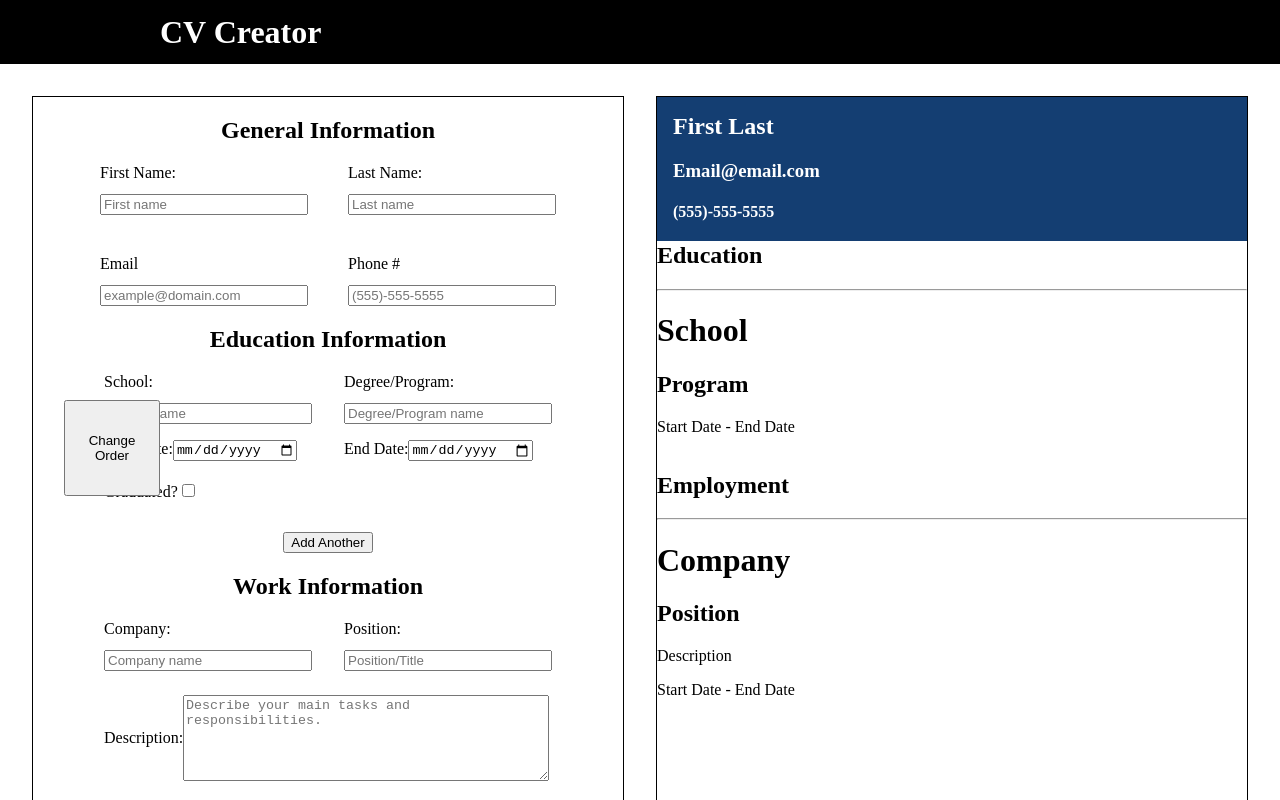
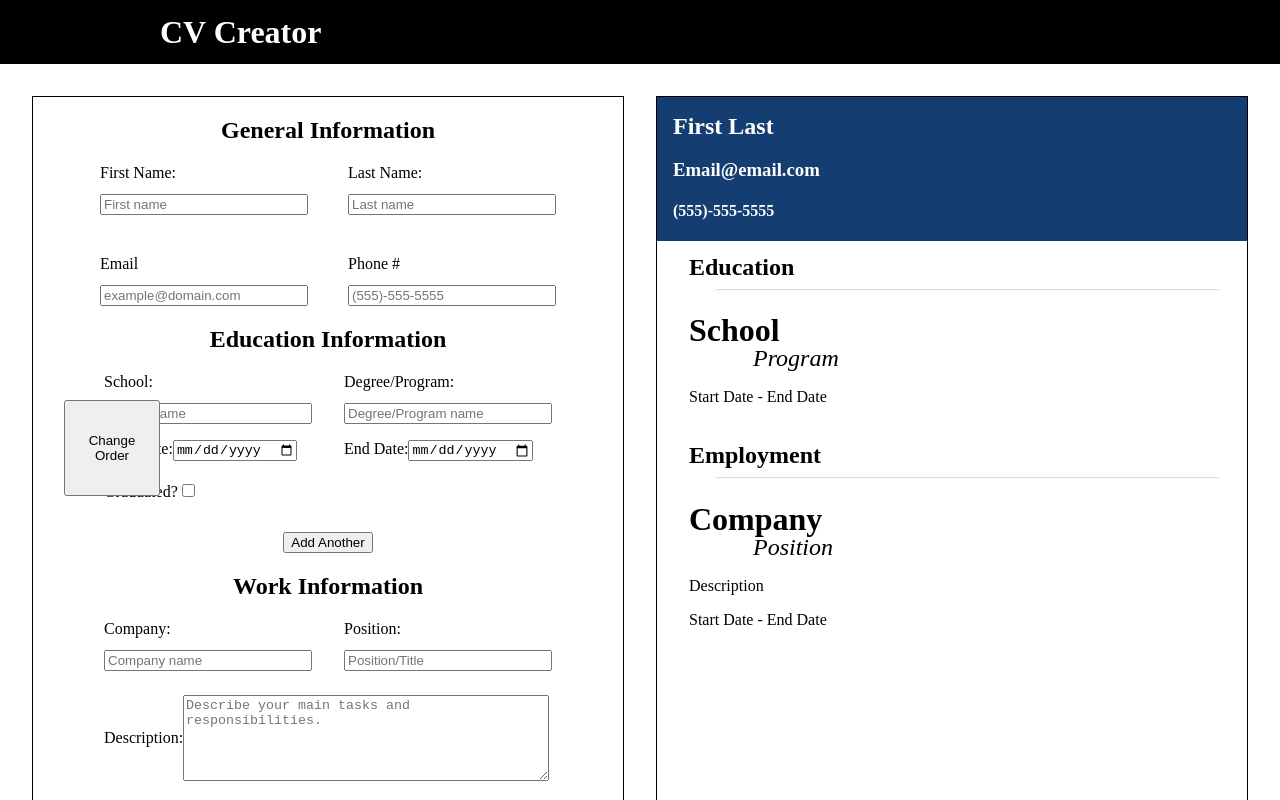
Before and after one commit to ZacharyDangelo/top-react-cv, a React (Create React App) app: page / in a window 1280 px wide. Shown: the top 800 px of the page. Built offline with nearby package versions, Linux system fonts and the light colour scheme.

Commit message:
Styling changes.

```diff
--- a/src/App.css
+++ b/src/App.css
@@ -98,12 +98,43 @@ header>h1{
   grid-template-rows: 125px .333fr auto;
 }
 
+.display-section hr{
+  width:90%;
+  opacity:.33;
+}
+
+.display-section h2{
+  margin-bottom:0;
+}
+
+.display-section h1{
+  margin-bottom:-1.5rem;
+}
+
+.education-section h2{
+  margin-left: 4rem;
+  font-style:italic;
+  font-weight: 500;
+}
+
+.work-section h2{
+  margin-left: 4rem;
+  font-style:italic;
+  font-weight: 500;
+}
+
+.display-section
+
+
 .first-display{
   grid-row: 2/3;
+  margin-left: 2rem;
+  margin-top: .75rem;
 }
 
 .second-display{
   grid-row: 3/4;
+  margin-left: 2rem;
 }
 
 .text-input{
```
